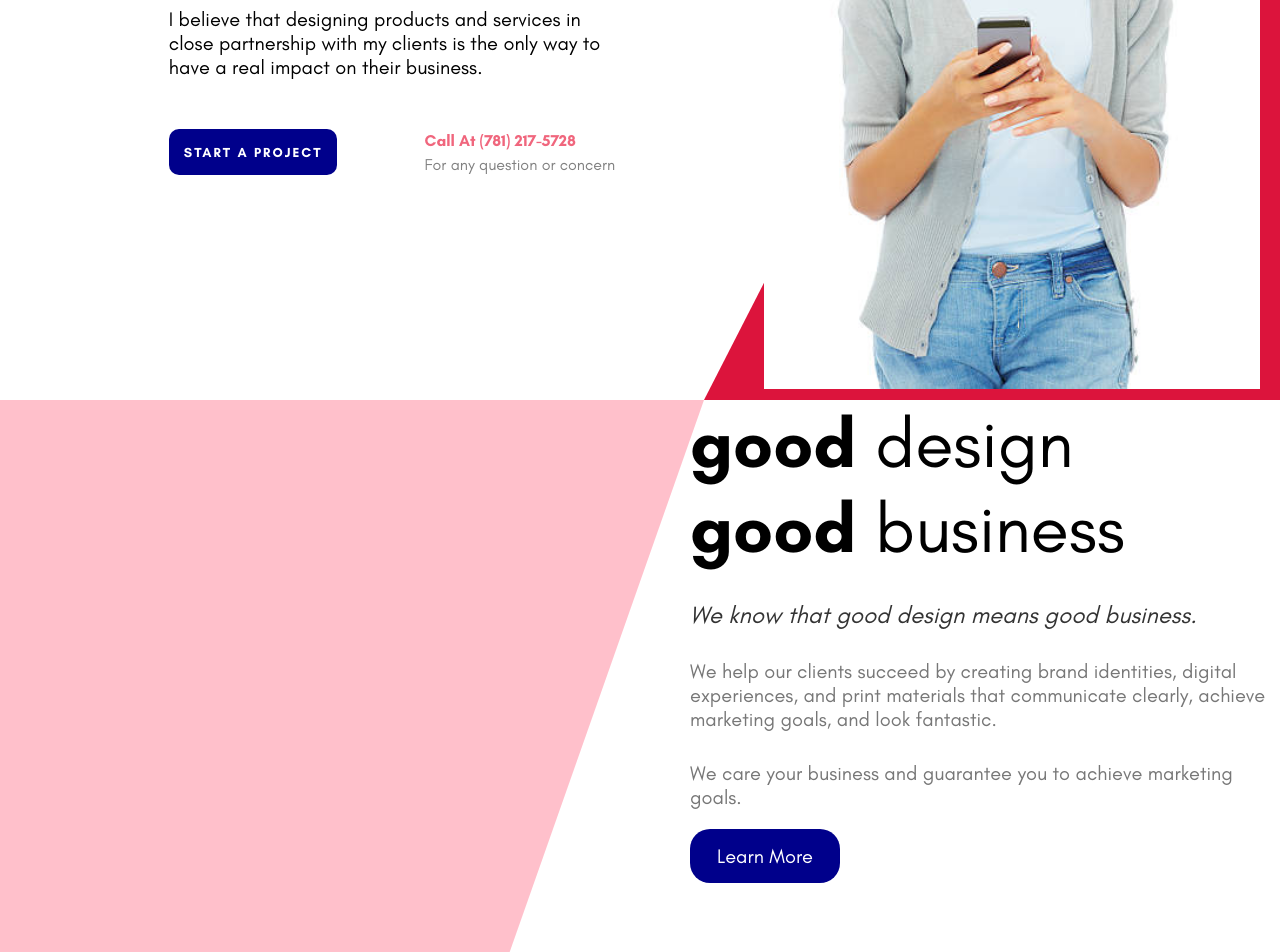
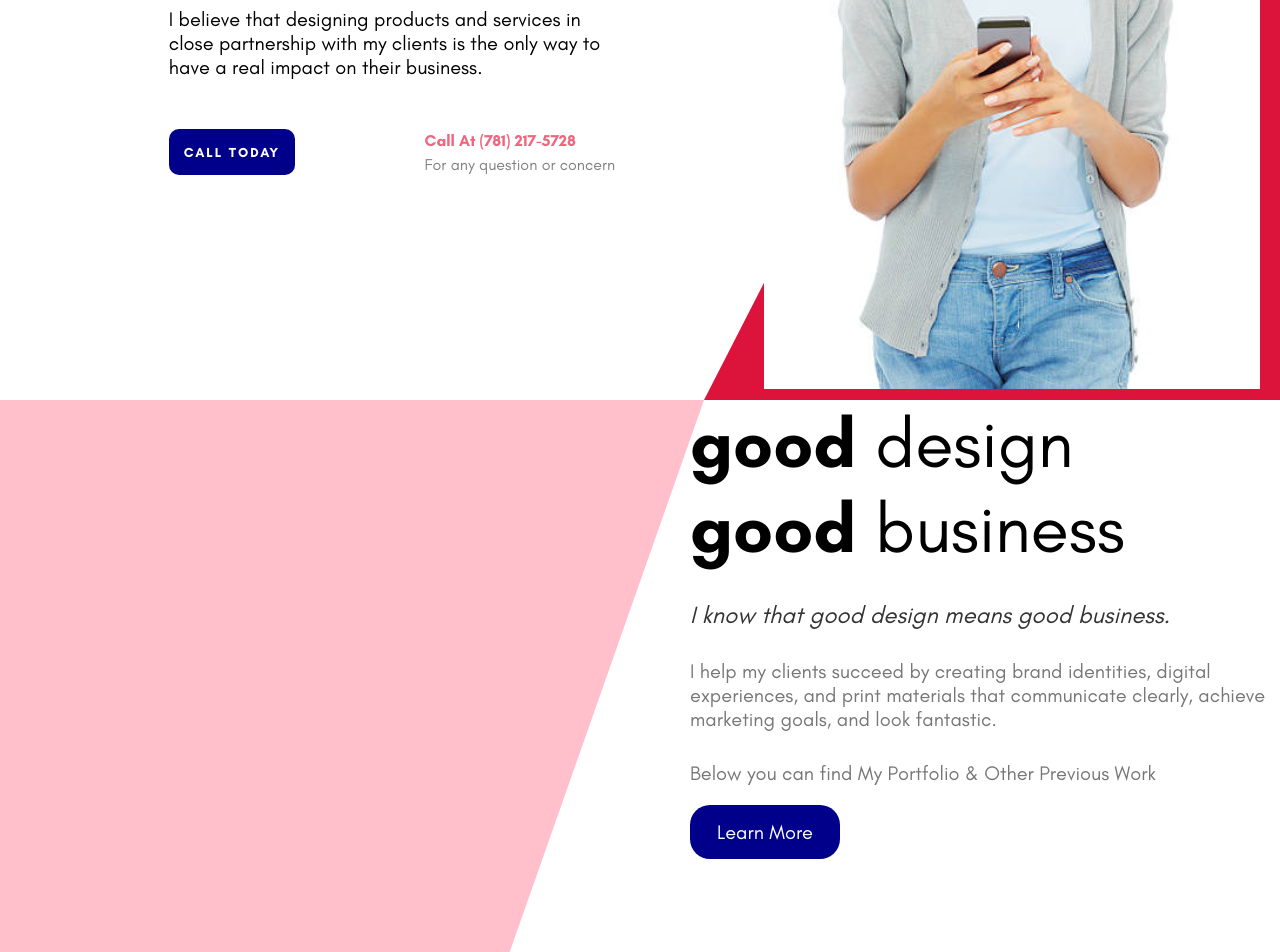
Before and after one commit to Justin7933/chidgo, a React (Create React App) app: page / in a window 1280 px wide. Shown: the part 400-1352 px from the top of the page. Built offline with nearby package versions, Linux system fonts and the light colour scheme.

Commit message:
added emailjs form, touched up app

```diff
--- a/package.json
+++ b/package.json
@@ -6,6 +6,7 @@
     "@testing-library/jest-dom": "^5.11.4",
     "@testing-library/react": "^11.1.0",
     "@testing-library/user-event": "^12.1.10",
+    "emailjs-com": "^3.2.0",
     "react": "^17.0.2",
     "react-dom": "^17.0.2",
     "react-scripts": "4.0.3",
--- a/src/components/Contact.jsx
+++ b/src/components/Contact.jsx
@@ -3,6 +3,9 @@ import styled from "styled-components";
 import Map from "../img/map.png";
 import Phone from "../img/phone.png";
 import Send from "../img/send.png";
+import {useState} from 'react';
+import {send} from 'emailjs-com';
+import "./contact.css";
 
 const Container = styled.div`
   height: 90%;
@@ -75,16 +78,6 @@ const Input = styled.input`
   }
 `;
 
-const TextArea = styled.textarea`
-  width: 200px;
-  height: 60%;
-  padding: 20px;
-  @media only screen and (max-width: 480px) {
-    padding: 5px;
-    margin-top: 20px;
-  }
-`;
-
 const Button = styled.button`
   border: none;
   padding: 15px;
@@ -137,6 +130,31 @@ const Text = styled.span`
 `;
 
 const Contact = () => {
+  const [toSend, setToSend] = useState({
+    from_name: '',
+    message: '',
+    reply_to: '',
+  });
+
+  const onSubmit = (e) => {
+    e.preventDefault();
+    send(
+      'service_zqr2ng6',
+      'template_9s97zv2',
+      toSend,
+      'iiCpG0FwyGqLh2qS0'
+    )
+      .then((response) => {
+        console.log('SUCCESS!', response.status, response.text);
+      })
+      .catch((err) => {
+        console.log('FAILED...', err);
+      });
+  };
+
+  const handleChange = (e) => {
+    setToSend({ ...toSend, [e.target.name]: e.target.value });
+  };
   return (
     <Container>
       <Wrapper>
@@ -144,15 +162,18 @@ const Contact = () => {
           <Title>
             Questions? <br /> Let's Get In Touch
           </Title>
-          <Form>
+          <Form onSubmit={onSubmit}>
             <LeftForm>
-              <Input placeholder="Your Name" />
-              <Input placeholder="Your Email" />
+              <Input name="from_name" value={toSend.from_name}
+              onChange={handleChange} placeholder="Your Name" />
+              <Input name="reply_to" value={toSend.reply_to}
+              onChange={handleChange} placeholder="Your Email" />
               <Input placeholder="Subject" />
             </LeftForm>
             <RightForm>
-              <TextArea placeholder="Your Message" />
-              <Button>Send</Button>
+              <textarea  name="message" className="TextArea" maxLength="100" value={toSend.message}
+              onChange={handleChange} placeholder="Your Message"/>
+              <Button type="submit">Send</Button>
             </RightForm>
           </Form>
         </FormContainer>
--- a/src/components/Feature.jsx
+++ b/src/components/Feature.jsx
@@ -63,6 +63,12 @@ const Button = styled.button`
   cursor: pointer;
 `;
 
+const Link = styled.a`
+  text-decoration: none;
+  color: white;
+
+`;
+
 const Feature = () => {
   return (
     <Container>
@@ -75,16 +81,16 @@ const Feature = () => {
           <br />
           <b>good</b> business
         </Title>
-        <SubTitle>We know that good design means good business.</SubTitle>
+        <SubTitle>I know that good design means good business.</SubTitle>
         <Desc>
-          We help our clients succeed by creating brand identities, digital
+          I help my clients succeed by creating brand identities, digital
           experiences, and print materials that communicate clearly, achieve
           marketing goals, and look fantastic.
         </Desc>
         <Desc>
-          We care your business and guarantee you to achieve marketing goals.
+          Below you can find My Portfolio & Other Previous Work
         </Desc>
-        <Button>Learn More</Button>
+        <Button><Link href="https://hardcore-pasteur-a5cac6.netlify.app/">Learn More</Link></Button>
       </Right>
       <AnimatedShapes/>
     </Container>
--- a/src/components/Intro.jsx
+++ b/src/components/Intro.jsx
@@ -101,7 +101,7 @@ const Intro = () => {
             <Title>Web Designer</Title>
             <Desc>I believe that designing products and services in close partnership with my clients is the only way to have a real impact on their business.</Desc>
             <Info>
-                <Button>START A PROJECT</Button>
+                <Button>CALL TODAY</Button>
                 <Contact>
                     <Phone>Call At (781) 217-5728</Phone>
                     <ContactText>For any question or concern</ContactText>
--- a/src/components/Navbar.jsx
+++ b/src/components/Navbar.jsx
@@ -33,12 +33,14 @@ const Menu = styled.ul`
   }
 `;
 
-const MenuItem = styled.li`
+const MenuItem = styled.a`
     margin-right: 30px;
     font-size: 20px;
     font-weight: bold;
     color: gray;
 `;
+
+
 
 const Button = styled.button`
     border:2px solid white;
@@ -49,6 +51,8 @@ const Button = styled.button`
     border-radius: 10px;
     cursor: pointer;
 `;
+
+
 
 const Navbar = () => {
   return (
--- /dev/null
+++ b/src/components/contact.css
@@ -0,0 +1,9 @@
+.TextArea{
+    width: 200px;
+    height: 60%;
+    padding: 20px;
+    @media only screen and (max-width: 480px) {
+      padding: 5px;
+      margin-top: 20px;
+    }
+}
```
Also changed, not shown: 1 other file (tests, documents, lock files or other folders).
